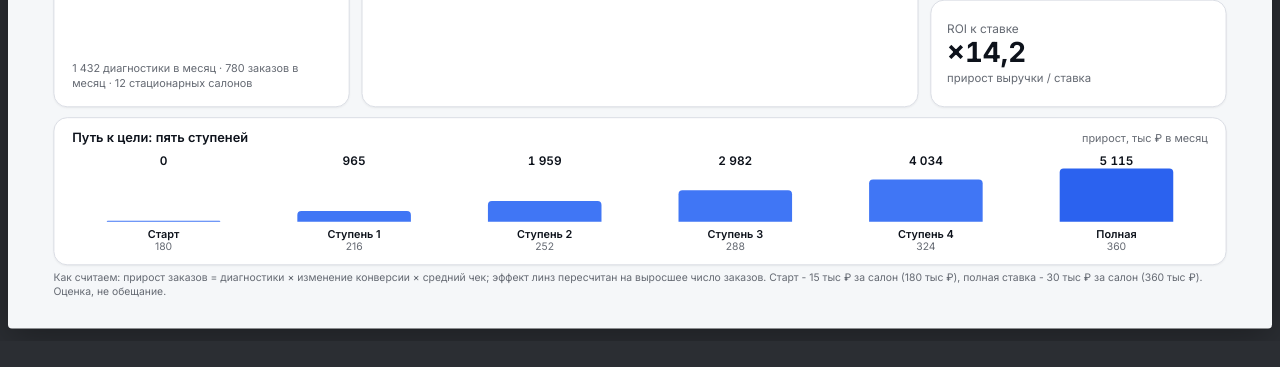
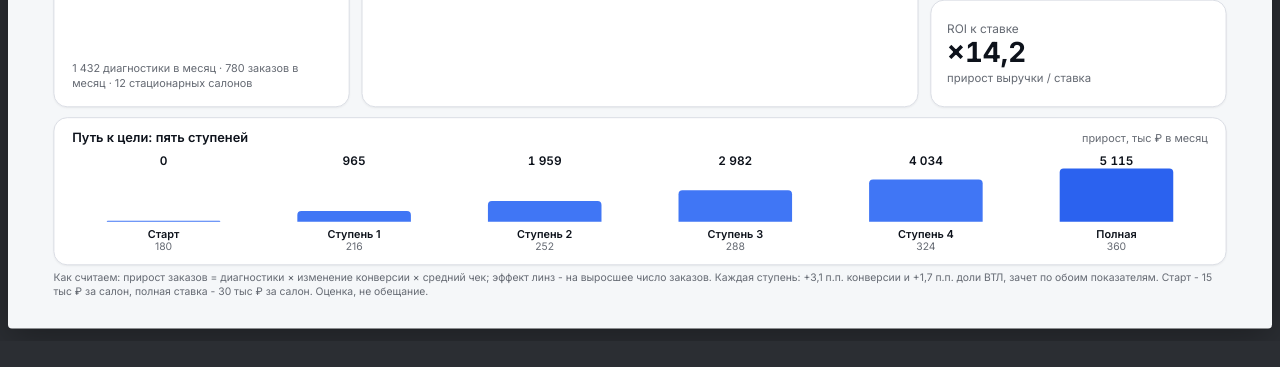
Before and after one commit to bggrowthhack-optimizer/artefacts, a plain HTML site: page 90ede382c79557a4/index.html in a window 1280 px wide. Shown: the part 395-762 px from the top of the page. Drawn offline with Linux system fonts and the light colour scheme.

Commit message:
Спектр: в финмодель добавлено правило ступеней

```diff
--- a/90ede382c79557a4/index.html
+++ b/90ede382c79557a4/index.html
@@ -210,7 +210,7 @@
           <div class="bars" id="bars"></div>
         </div>
       </div>
-      <div class="footnote">Как считаем: прирост заказов = диагностики × изменение конверсии × средний чек; эффект линз пересчитан на выросшее число заказов. Старт - 15 тыс ₽ за салон (180 тыс ₽), полная ставка - 30 тыс ₽ за салон (360 тыс ₽). Оценка, не обещание.</div>
+      <div class="footnote">Как считаем: прирост заказов = диагностики × изменение конверсии × средний чек; эффект линз - на выросшее число заказов. Каждая ступень: +3,1 п.п. конверсии и +1,7 п.п. доли ВТЛ, зачет по обоим показателям. Старт - 15 тыс ₽ за салон, полная ставка - 30 тыс ₽ за салон. Оценка, не обещание.</div>
     </div>
   </div>
 </div>
```
